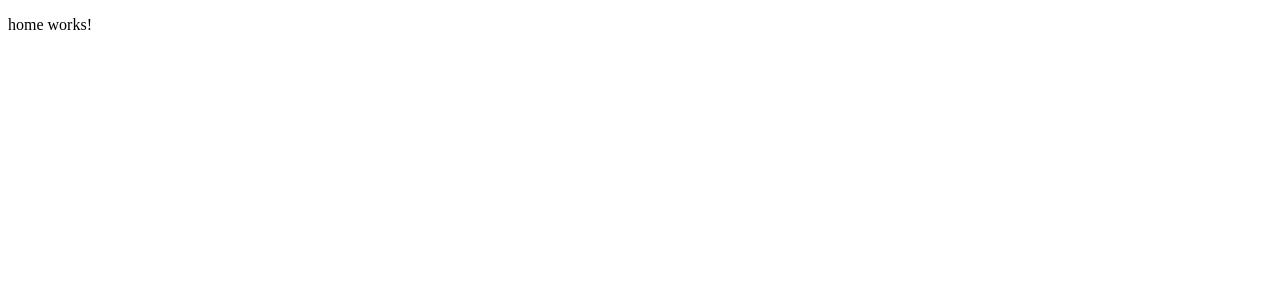
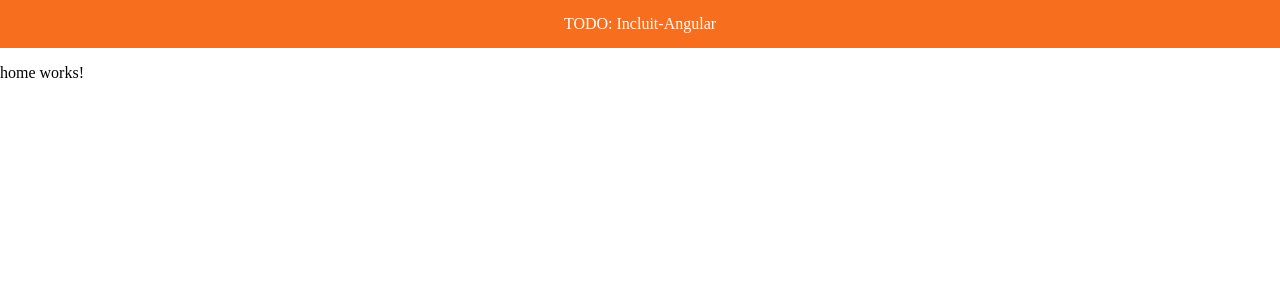
Before and after one commit to gonzalobrun/incluit-angular, an Angular app: page /home in a window 1280 px wide. Shown: the top 300 px of the page. Built offline with nearby package versions, Linux system fonts and the light colour scheme.

Commit message:
Se agrego SharedModule, y HeaderComponent con estilos

```diff
--- a/src/app/app.component.html
+++ b/src/app/app.component.html
@@ -1 +1,2 @@
+<app-header></app-header>
 <router-outlet></router-outlet>
--- a/src/app/app.module.ts
+++ b/src/app/app.module.ts
@@ -2,6 +2,8 @@
 import { NgModule } from '@angular/core';
 
 import { AppRoutingModule } from './app-routing.module';
+import { SharedModule } from './shared/shared.module';
+
 import { AppComponent } from './app.component';
 import { HomeComponent } from './pages/home/home.component';
 import { MyTasksComponent } from './pages/my-tasks/my-tasks.component';
@@ -14,7 +16,8 @@
   ],
   imports: [
     BrowserModule,
-    AppRoutingModule
+    AppRoutingModule,
+    SharedModule
   ],
   providers: [],
   bootstrap: [AppComponent]
--- /dev/null
+++ b/src/app/shared/components/header/header.component.html
@@ -0,0 +1,3 @@
+<header>
+    <span>TODO: Incluit-Angular</span>
+</header>
--- /dev/null
+++ b/src/app/shared/components/header/header.component.scss
@@ -0,0 +1,10 @@
+:host {
+    display: flex;
+    position: sticky;
+    justify-content: center;
+    top: 0;
+    width: 100%;
+    padding: 15px 0;
+    background-color: #f76e1e;
+    color: #fff;
+}
--- /dev/null
+++ b/src/app/shared/components/header/header.component.ts
@@ -0,0 +1,15 @@
+import { Component, OnInit } from '@angular/core';
+
+@Component({
+  selector: 'app-header',
+  templateUrl: './header.component.html',
+  styleUrls: ['./header.component.scss']
+})
+export class HeaderComponent implements OnInit {
+
+  constructor() { }
+
+  ngOnInit() {
+  }
+
+}
--- a/src/styles.scss
+++ b/src/styles.scss
@@ -1 +1,4 @@
 /* You can add global styles to this file, and also import other style files */
+html, body {
+    margin: 0
+}
```
Also changed, not shown: src/app/shared/shared.module.ts (added, +16 -0 lines), 1 other file (tests, documents, lock files or other folders).
